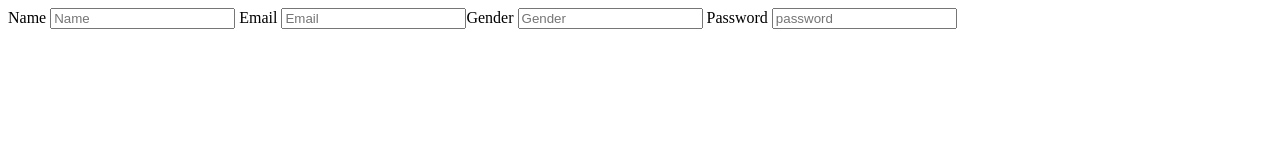
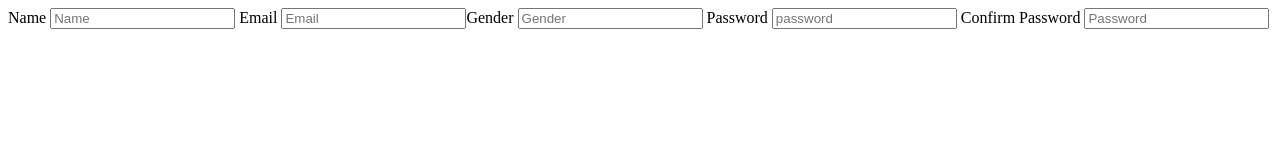
Before and after one commit to ManeeshReddy1234/ffff, a plain HTML site: page index.html in a window 1280 px wide. Drawn offline with Linux system fonts and the light colour scheme.

Commit message:
third commit

```diff
--- a/index.html
+++ b/index.html
@@ -15,6 +15,8 @@
         <input for ="text" placeholder="Gender"</input>
         <label for = "Password">Password</label>
         <input for = "password" placeholder="password"</input>
+        <label for =" confirm password">Confirm Password</label>
+        <input for ="password" placeholder="Password"</input>
     </form>
 </body>
 </html>
```
